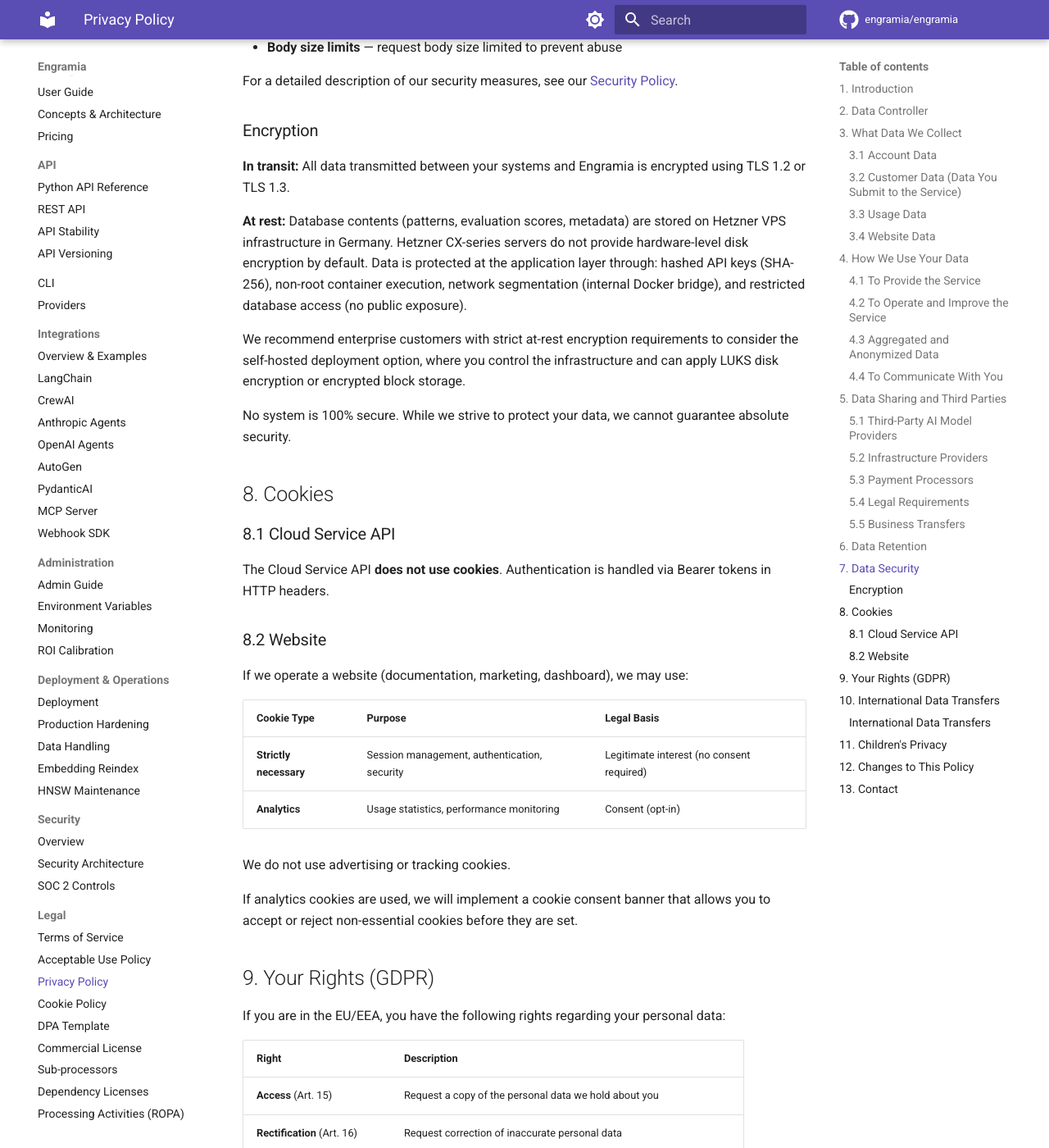
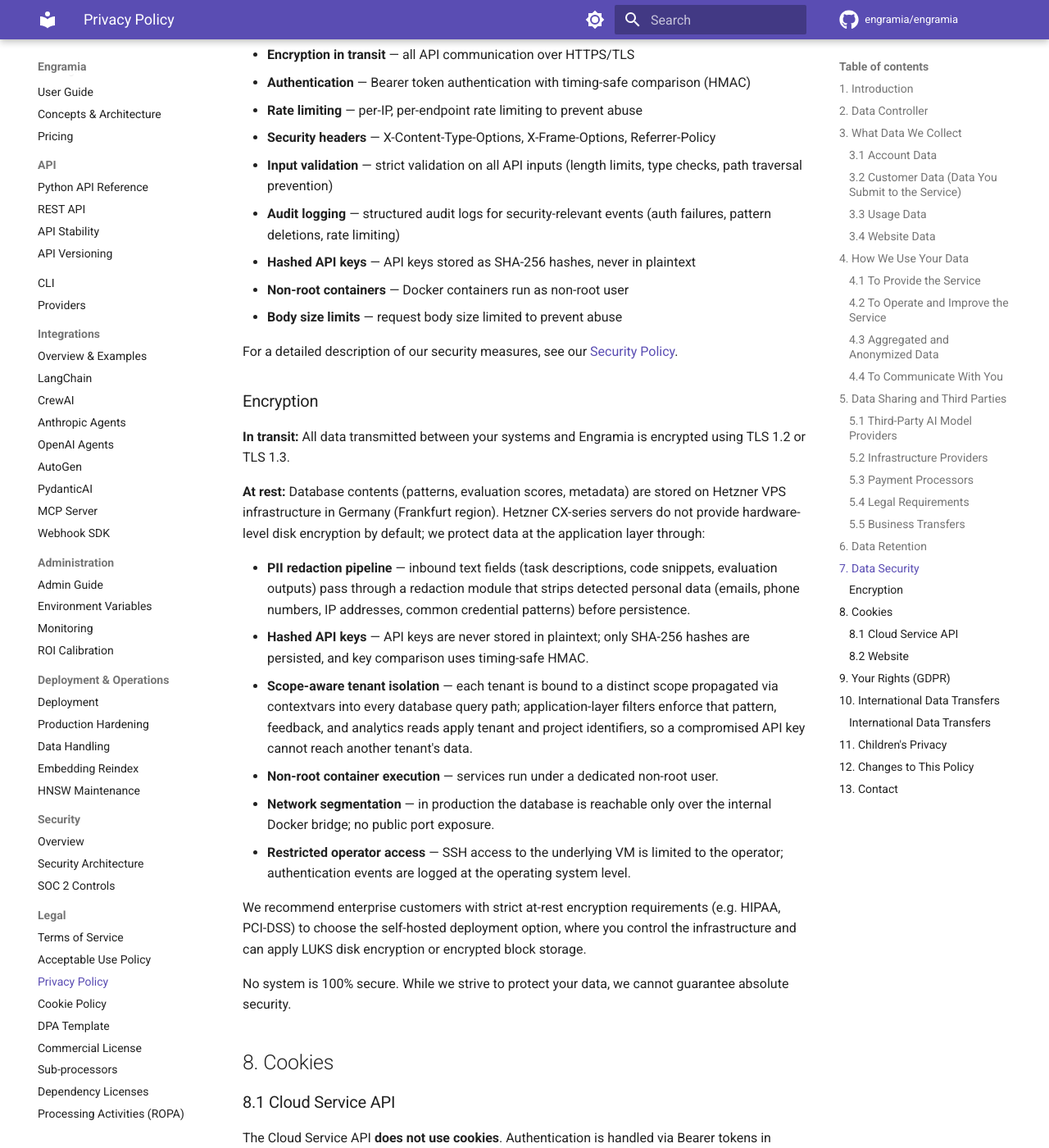
Before and after one commit to engramia/engramia, an MkDocs documentation site: the page built from docs/legal/PRIVACY_POLICY.md, in a window 1280 px wide and 1400 px high, scrolled down 4603 px. Shown: the whole window at 82% size. Built offline with MkDocs 1.6.1 and Material for MkDocs 9.7.7, drawn with Linux system fonts in a browser that asks for light colours; comment, search, counter and statistics services are not loaded; some of the changed text lies outside the part shown.

Commit message:
docs(legal): align Privacy Policy claims with shipped implementation
Tighten §4.3 (Aggregated and Anonymized Data) and §7 (Data Security /
At rest) after a claim-by-claim audit against the codebase. Previous
wording overclaimed several controls that have no code backing.

§4.3:
- Reframe as data minimization (Art. 5(1)(c)): analytics events carry
  only metric values and scope identifiers; PII and free-text are
  never recorded, rather than "removed from source records" (the old
  wording implied an active scrubbing step that does not exist).
- Move k-anonymity claim to a forward-looking publication safeguard
  rather than a description of current aggregator behaviour — small-n
  suppression is not implemented in the current rollup code path.
- Drop the dedicated opt-out bullet: its "from the date of your
  request forward" mechanics have no backing in the analytics
  collector; redirect readers to §9 (GDPR Art. 21 objection right),
  which is the legally-required channel anyway.

§7:
- Narrow PII redaction field list to task / code / evaluation outputs
  (matches _SCANNABLE_FIELDS in engramia/governance/redaction.py);
  remove "feedback" and "prompts" which are not scanned.
- Add timing-safe HMAC note to the API-key bullet (hmac.compare_digest
  in api/auth.py).
- Reword scope isolation to "application-layer filters" — the
  codebase enforces tenant scoping at query time but does not use
  PostgreSQL row-level security, and analytics rollups run with
  admin_override=True, so "row-level isolation" was misleading.
- Qualify network segmentation with "in production"; the dev compose
  ships JSON storage and binds API to 0.0.0.0.
- Soften "SSH audit-logged" to "authentication events are logged at
  the operating system level" — factual for Hetzner Ubuntu images
  via journald/rsyslog without implying a SIEM.

Update Last updated date to 2026-04-19.

Co-Authored-By: Claude Opus 4.7 (1M context) <noreply@anthropic.com>

```diff
--- a/docs/legal/PRIVACY_POLICY.md
+++ b/docs/legal/PRIVACY_POLICY.md
@@ -93,7 +93,13 @@ We may derive **anonymized, aggregated data** from your use of the Service to:
 
 Such aggregated data **does not identify you or any individual** and cannot be re-identified. Examples include: average pattern counts per user tier, aggregate API call volumes, distribution of evaluation scores.
 
+**Data minimization.** Analytics events capture only metric values (evaluation scores, similarity, reuse tier, pattern counts) and tenant scope identifiers. Task descriptions, prompts, code snippets, feedback text, email addresses, IP addresses, and other direct identifiers are **never recorded** in the analytics pipeline in the first place, consistent with the data minimization principle under GDPR Art. 5(1)(c).
+
+**Publication safeguards.** Before publishing any benchmark, report, or research output based on aggregated data, we apply small-n suppression and aggregate across multiple customers so that individual contributions cannot be reconstructed. In line with GDPR Recital 26, data published in this form is treated as irreversibly anonymized and falls outside the material scope of the GDPR.
+
 **We will never share, sell, or disclose your raw Customer Data to third parties.**
+
+You retain the right to object to analytics processing at any time — see Section 9 (Your Rights, GDPR Art. 21).
 
 ### 4.4 To Communicate With You
 
@@ -165,9 +171,16 @@ For a detailed description of our security measures, see our [Security Policy](h
 
 **In transit:** All data transmitted between your systems and Engramia is encrypted using TLS 1.2 or TLS 1.3.
 
-**At rest:** Database contents (patterns, evaluation scores, metadata) are stored on Hetzner VPS infrastructure in Germany. Hetzner CX-series servers do not provide hardware-level disk encryption by default. Data is protected at the application layer through: hashed API keys (SHA-256), non-root container execution, network segmentation (internal Docker bridge), and restricted database access (no public exposure).
+**At rest:** Database contents (patterns, evaluation scores, metadata) are stored on Hetzner VPS infrastructure in Germany (Frankfurt region). Hetzner CX-series servers do not provide hardware-level disk encryption by default; we protect data at the application layer through:
 
-We recommend enterprise customers with strict at-rest encryption requirements to consider the self-hosted deployment option, where you control the infrastructure and can apply LUKS disk encryption or encrypted block storage.
+- **PII redaction pipeline** — inbound text fields (task descriptions, code snippets, evaluation outputs) pass through a redaction module that strips detected personal data (emails, phone numbers, IP addresses, common credential patterns) before persistence.
+- **Hashed API keys** — API keys are never stored in plaintext; only SHA-256 hashes are persisted, and key comparison uses timing-safe HMAC.
+- **Scope-aware tenant isolation** — each tenant is bound to a distinct scope propagated via contextvars into every database query path; application-layer filters enforce that pattern, feedback, and analytics reads apply tenant and project identifiers, so a compromised API key cannot reach another tenant's data.
+- **Non-root container execution** — services run under a dedicated non-root user.
+- **Network segmentation** — in production the database is reachable only over the internal Docker bridge; no public port exposure.
+- **Restricted operator access** — SSH access to the underlying VM is limited to the operator; authentication events are logged at the operating system level.
+
+We recommend enterprise customers with strict at-rest encryption requirements (e.g. HIPAA, PCI-DSS) to choose the self-hosted deployment option, where you control the infrastructure and can apply LUKS disk encryption or encrypted block storage.
 
 No system is 100% secure. While we strive to protect your data, we cannot guarantee absolute security.
 
```
Also changed, not shown: other parts of docs/legal/PRIVACY_POLICY.md (+1 -1 lines).
